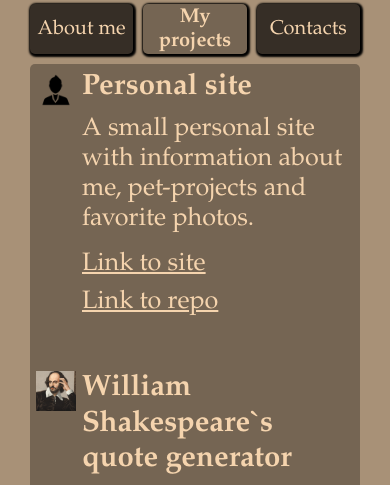
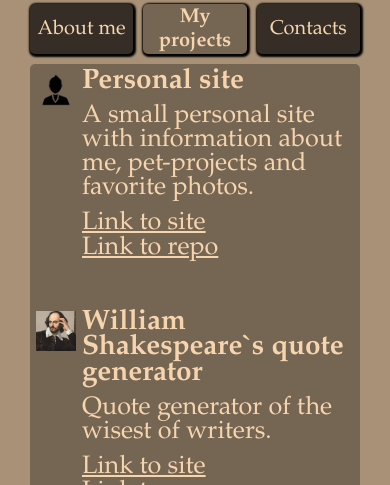
Before and after one commit to ninaTorgunakova/portfolio, a React (Create React App) app: page / in a window 390 px wide. Both pictures are taken after a click on the button "My projects". Shown: the part 359-844 px from the top of the page. Built offline with nearby package versions, Linux system fonts and the light colour scheme.

Commit message:
Work layout fixes

```diff
--- a/src/Works/Work/Work.sass
+++ b/src/Works/Work/Work.sass
@@ -5,26 +5,21 @@
 .text-info
   display: flex
   flex-direction: column
-  line-height: 1.5
+  line-height: 1.5em
   font-size: 1.2em
   @media screen and (min-width: 430px) and (max-width: 650px)
     font-size: 1em
-    line-height: 1em
+    line-height: 1.5em
 
 .title
   font-size: 28px
   font-weight: bolder
   margin-bottom: 10px
-  @media screen and (min-width: 430px) and (max-width: 650px)
-    font-size: 2em
-  @media screen and (max-width: 430px)
-    font-size: 1.75em
-    line-height: 1.2em
 
 .description
   margin-bottom: 10px
   @media screen and (max-width: 430px)
-    line-height: 1.2em
+    line-height: 24px
 
 .work-icon
   width: 130px
```
